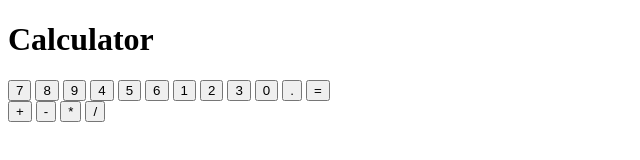
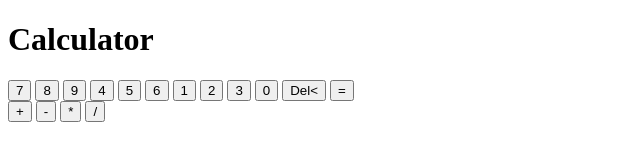
Before and after one commit to JosCariDe/odin-calculator, a plain HTML site: page index.html in a window 1280 px wide. Shown: the full height of the page, 0-640 px from the left. Drawn offline with Linux system fonts and the light colour scheme.

Commit message:
Se Cambió el btn del punto por el de borrar

```diff
--- a/index.html
+++ b/index.html
@@ -28,7 +28,7 @@
                     <button id="btn-2">2</button>
                     <button id="btn-3">3</button>
                     <button id="btn-0">0</button>
-                    <button id="btn-punto">.</button>
+                    <button id="btn-delete">Del<</button>
                     <button id="btn-igual">=</button>
                 </div>
 
```
